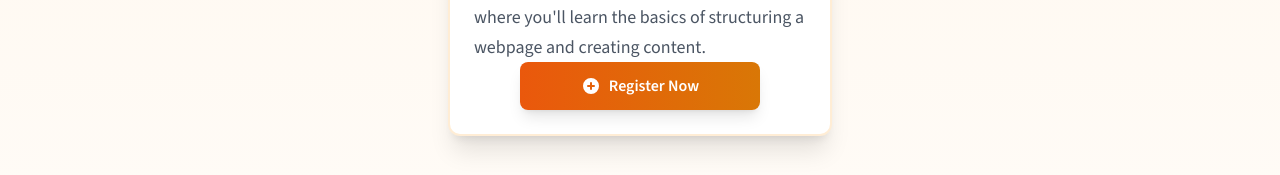
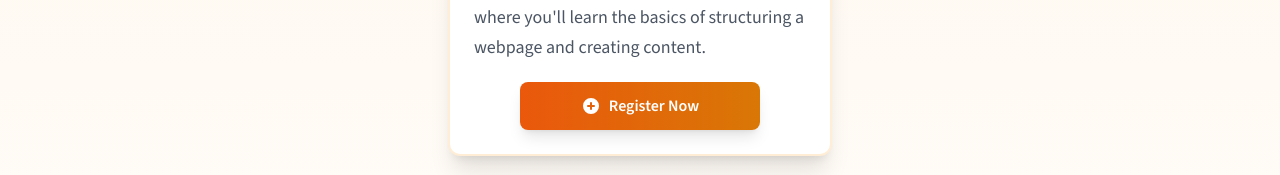
Before and after one commit to Tushar-senpai/TechieBlog, a React (Vite) app: page /events in a window 1280 px wide. Shown: the part 446-621 px from the top of the page. Built offline with nearby package versions, Linux system fonts and the light colour scheme; no server answers.

Commit message:
fixed issue

```diff
--- a/src/App.css
+++ b/src/App.css
@@ -40,3 +40,7 @@
 .read-the-docs {
   color: #888;
 }
+
+.pad{
+  padding-top: 20px;
+}
--- a/src/components/Events.jsx
+++ b/src/components/Events.jsx
@@ -86,7 +86,7 @@ const Events = () => {
                             </motion.p>
                         </div>
 
-                        <div className="mt-auto flex justify-center z-10">
+                        <div className="mt-auto flex justify-center z-10 pad">
                             <motion.a
                                 href={event.link}
                                 whileHover={{
```
